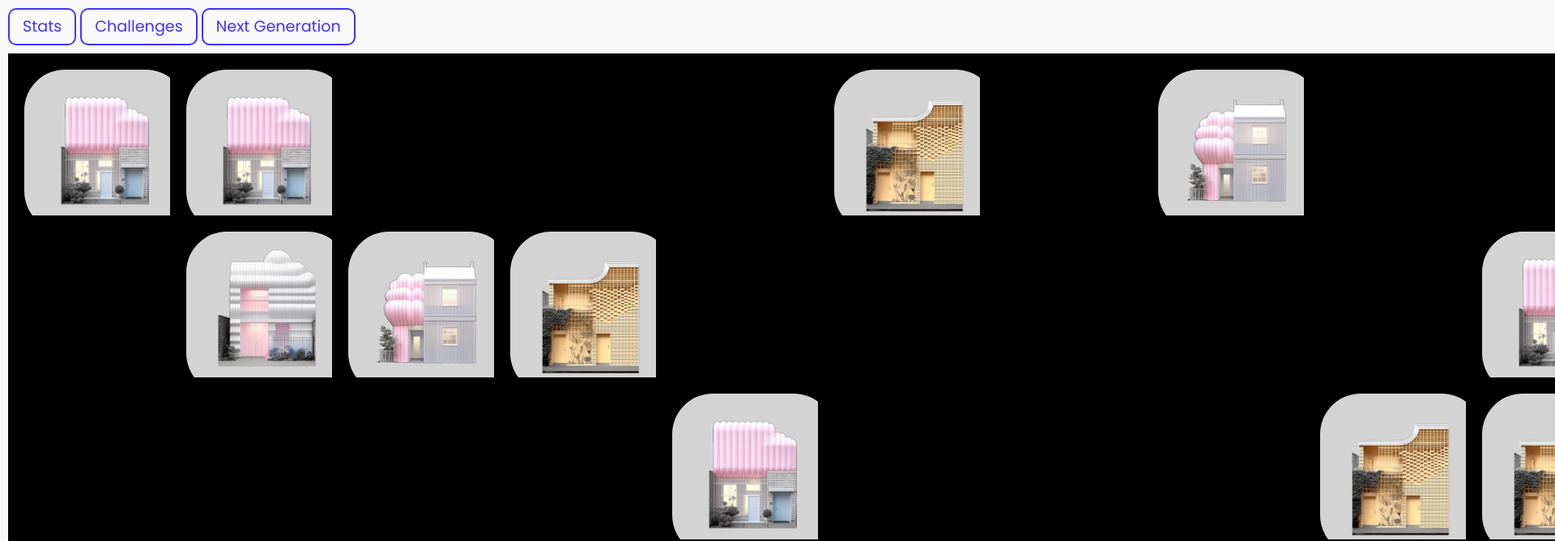
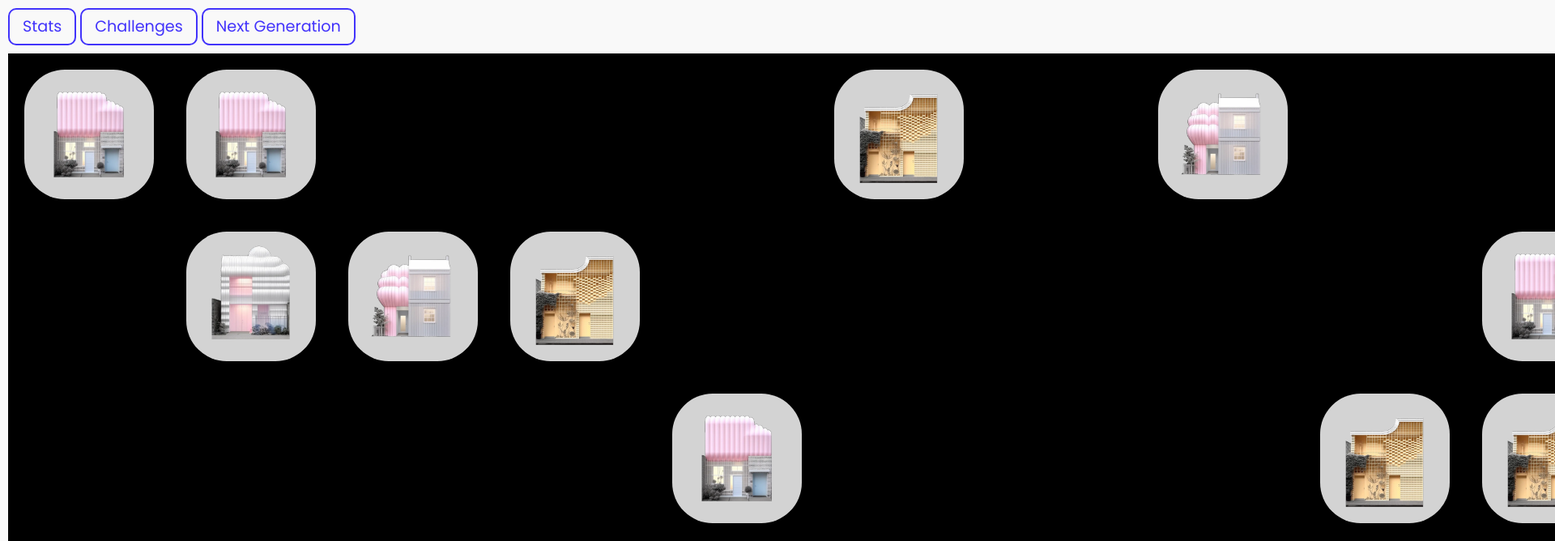
Before and after one commit to Kodiia/workspace, a SvelteKit app: page /games/city2D in a window 1280 px wide. Shown: the top 668 px of the page at 81% size, 1920 px wide, since content can reach past the window. Built offline with nearby package versions, Linux system fonts and the light colour scheme; no server answers.

Commit message:
city game test

```diff
--- a/src/routes/games/city2D/+page.svelte
+++ b/src/routes/games/city2D/+page.svelte
@@ -221,8 +221,8 @@
     }
 
     .image{
-        width: 100%;
-        height: 100%;
+        width: calc(100% - 40px);
+        height: calc(100% - 40px);
         margin: 20px;
         background: lightgrey;
         border-radius: 50px;
```
